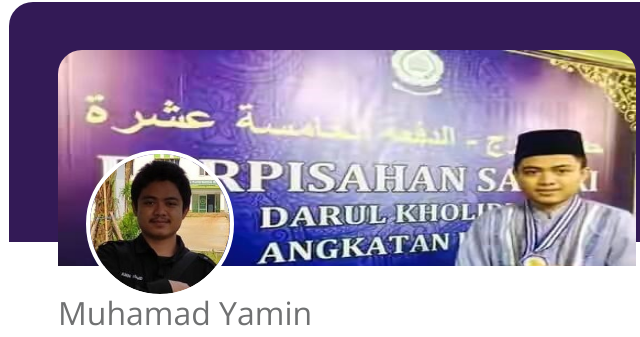
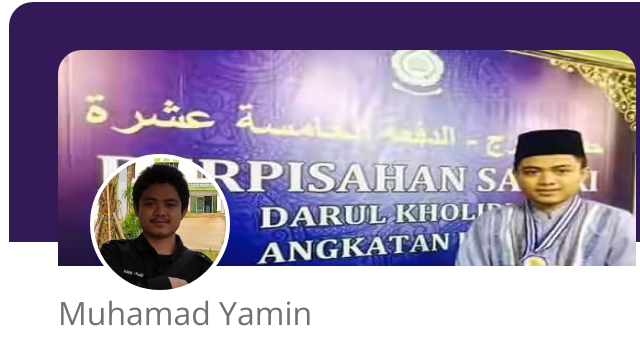
Before and after one commit to Yamin8829/MyClass, a plain HTML site: page index.html in a window 1280 px wide. Shown: the part 864-1201 px from the top of the page, 418-1058 px from the left. Drawn offline with nearby package versions, Linux system fonts and the light colour scheme.

Commit message:
ubah border poto

```diff
--- a/css/templatemo-dream-pulse.css
+++ b/css/templatemo-dream-pulse.css
@@ -25,7 +25,7 @@
  position: relative;
  left: 2rem;
  border-radius: 100% ;
- outline: solid 4px white;
+border: solid 4px white;
 
 }
  .myText{
```
